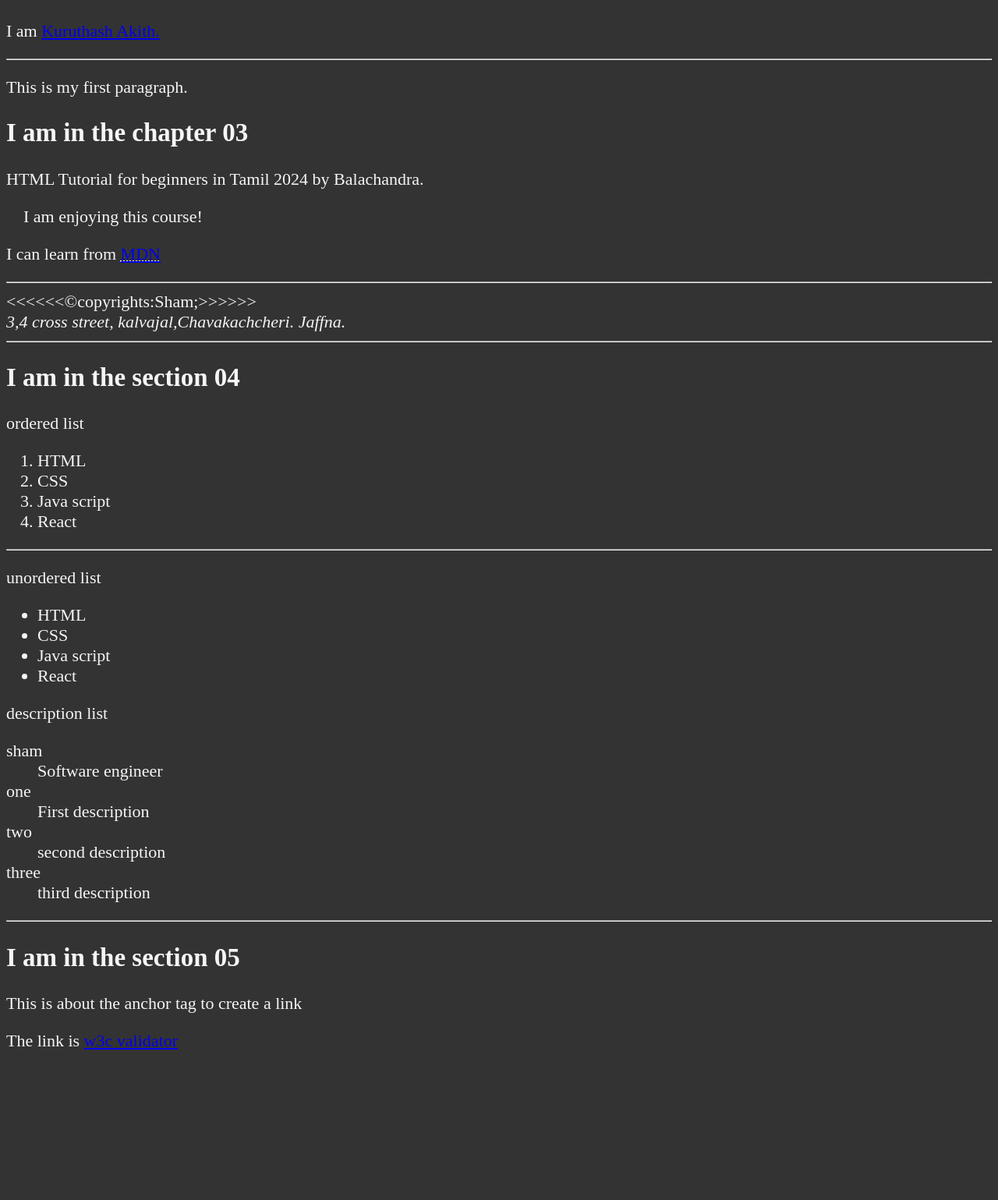
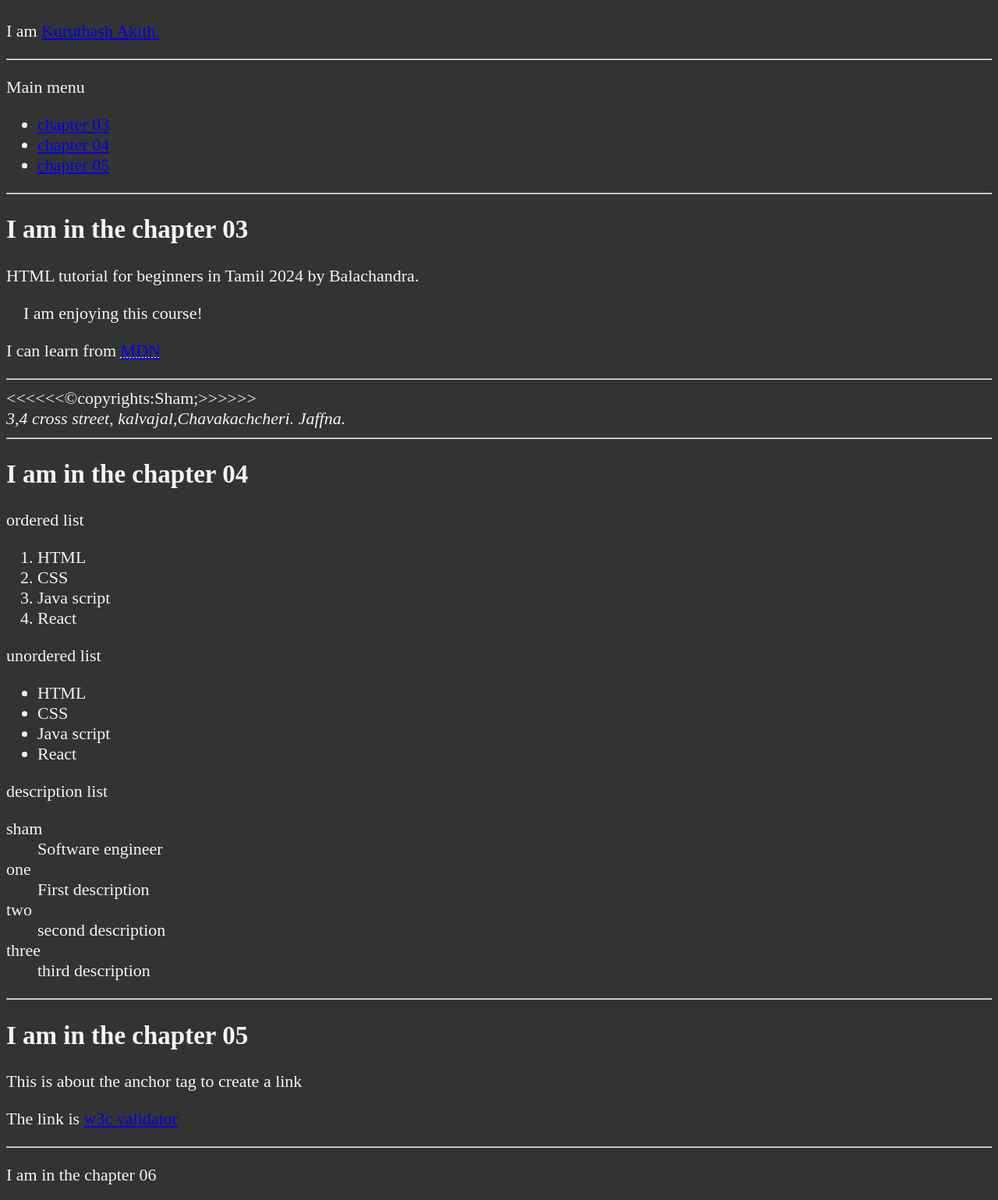
Before and after one commit to akithk22/Learn-HTML, a plain HTML site: page index.html in a window 1280 px wide. Shown: the part 83-1622 px from the top of the page at 78% size. Before the commit the page ends 1453 px from the top, so only its background shows below. Drawn offline with Linux system fonts and the light colour scheme.

Commit message:
This is the first commit while learning chapter 06

```diff
--- a/index.html
+++ b/index.html
@@ -19,20 +19,29 @@
     </h1>
     <p>I am <a href="aboutme.html">Kuruthash Akith.</a></p>
     <hr>
-    <p>
-         This is my first paragraph.
-    </p>
+    <p>Main menu</p>
+    <nav>
+    <ul>
+        <li><a href="#chapter03">chapter 03</a></li>
+        <li><a href="#chapter04">chapter 04</a></li>
+        <li><a href="#chapter05">chapter 05</a></li>
+    </ul>
+    </nav>
+    <hr>
+
     <!--shift & alt + down arrow to copy and past down any code-->
+    <section id="chapter03">
     <h2>
         I am in the chapter 03
     </h2>
     <p>
-         HTML Tutorial for beginners in Tamil 2024 by Balachandra.
+         HTML tutorial for beginners in Tamil 2024 by Balachandra.
     </p>
     <p>
         &nbsp;&nbsp;&nbsp; I am enjoying this course! <!--to get white spaces-->
     </p>
     <p>I can learn from <abbr title="Mozilla developer network"><a href="https://developer.mozilla.org/en-US/">MDN</a></abbr></p>
+    </section>
     <hr>
     &lt;&lt;&lt;&lt;&lt;&lt;&copy;copyrights:Sham;&gt;&gt;&gt;&gt;&gt;&gt; <!--to get less and greaternthan symbols-->
      <!--horizontal rule-->
@@ -41,7 +50,8 @@
     <address>3,4 cross street, kalvajal,Chavakachcheri. Jaffna.</address>
     <hr>
 
-    <h2>I am in the section 04</h2>
+    <section id="chapter04">
+    <h2>I am in the chapter 04</h2>
     <!--ordered list-->
     <p>
         ordered list
@@ -52,7 +62,6 @@
         <li>Java script</li>
         <li>React</li>
     </ol>
-    <hr>
     <!--unordered list-->
     <p>
         unordered list
@@ -74,12 +83,32 @@
             <dt>two</dt> <dd>second description</dd>
             <dt>three</dt> <dd>third description</dd>
         </dl>
+    </section>
         <hr>
 
-        <h2>I am in the section 05</h2>
+        <section id="chapter05">
+        <h2>I am in the chapter 05</h2>
         <p>This is about the anchor tag to create a link</p>
         <p>The link is <a href="https://validator.w3.org/#validate_by_upload">w3c validator</a>
         </p>
+        </section>
+        <hr>
+        <p>I am in the chapter 06</p>
+        <img src="images/can.jpg" alt="My can do image" title="my image" width="600" height="400" loading="lazy">
+        <br><br><br><br><br>
+        <figure>
+        <img src="images/cat_to_lion.webp" alt="CAt to lion attitude" title="my image" width="600" height="400" loading="lazy">
+        <figcaption>
+            Self confidence is important
+        </figcaption>
+        </figure>
+        <hr>
+        <figure>
+            <figcaption>Example of HTML code:</figcaption>
+            <code>&lt;h1&gt;Hello world!&lt;h1&gt;</code>
+        </figure>
+        <p><a href="#">Back to top</a></p>
+        <hr>
 
    </body>
 </html>
```
Also changed, not shown: aboutme.html (+3 -0 lines), images/can.jpg (added), images/cat_to_lion.webp (added).
